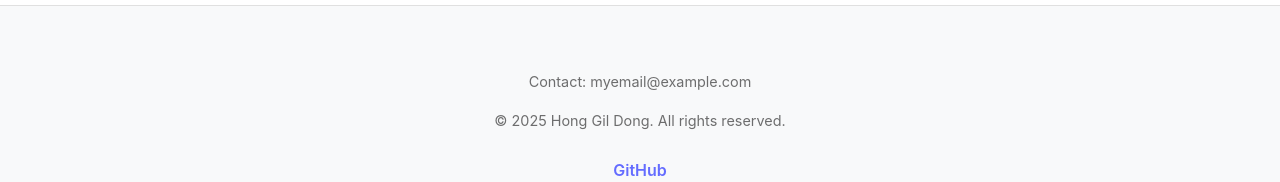
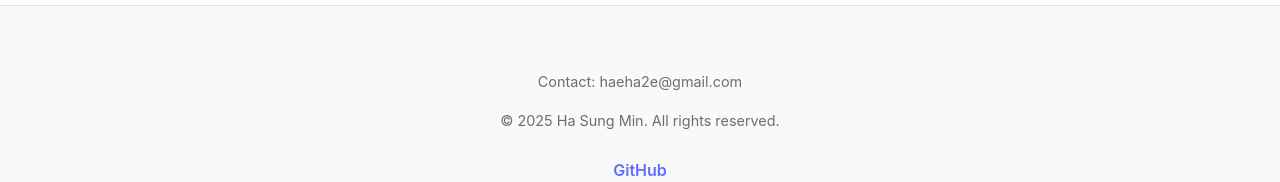
Before and after one commit to hsm9411/blog, a React (Vite) app: page / in a window 1280 px wide. Shown: the part 1709-1891 px from the top of the page. Built offline with nearby package versions, Linux system fonts and the light colour scheme.

Commit message:
Fix: Add Contact in Footer.jsx

```diff
--- a/src/components/Footer.jsx
+++ b/src/components/Footer.jsx
@@ -3,8 +3,8 @@ import React from 'react';
 function Footer() {
   return (
     <footer id="contact" className="footer">
-      <p>Contact: myemail@example.com</p>
-      <p>© 2025 Hong Gil Dong. All rights reserved.</p>
+      <p>Contact: haeha2e@gmail.com</p>
+      <p>© 2025 Ha Sung Min. All rights reserved.</p>
       <div className="social-links">
         {/* rel 속성 추가됨 */}
         <a href="https://github.com/hsm9411" target="_blank" rel="noopener noreferrer">GitHub</a>
```
